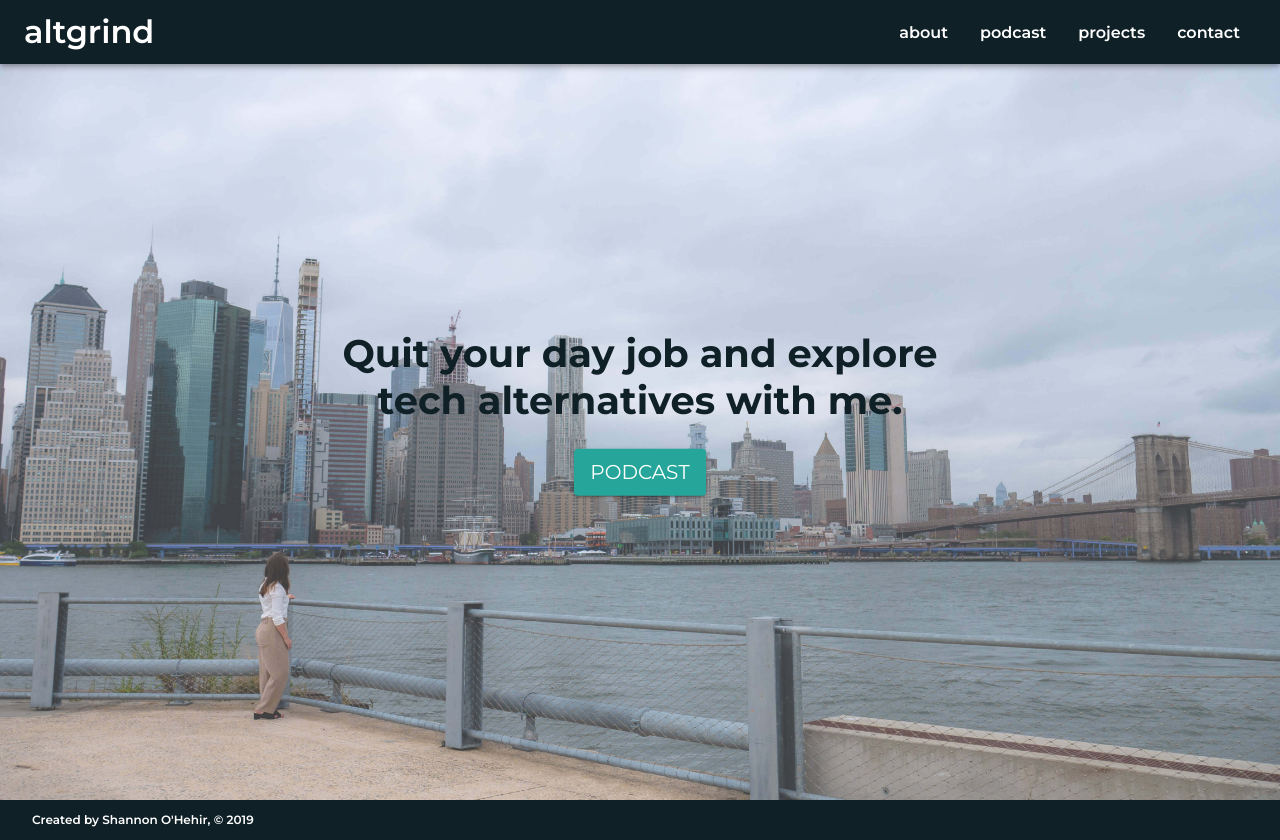
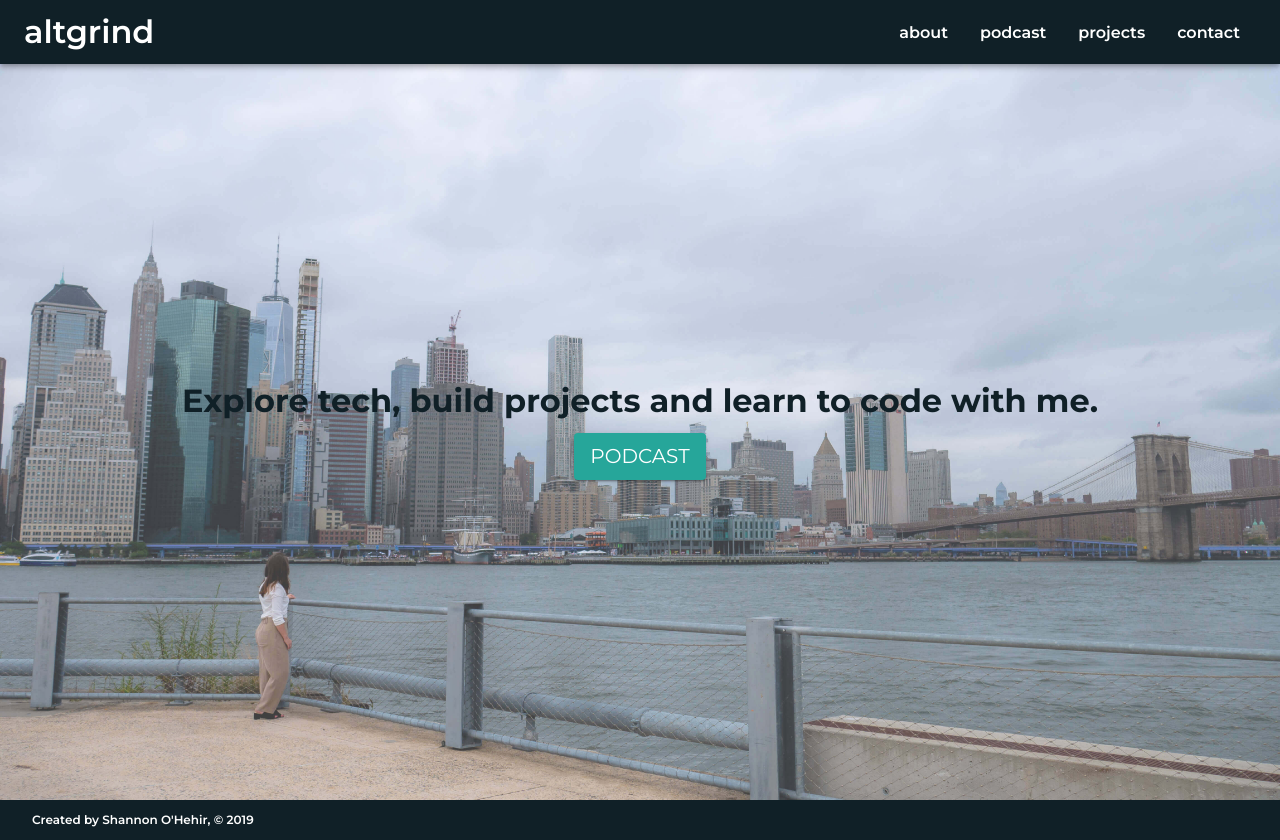
Before and after one commit to shannon88/altgrind-site, a React (Create React App) app: page / in a window 1280 px wide. Built offline with nearby package versions, Linux system fonts and the light colour scheme.

Commit message:
HOME PAGE IS WORKING. GOOD TO GO

```diff
--- a/src/components/Footer.module.css
+++ b/src/components/Footer.module.css
@@ -12,7 +12,6 @@
     width: 100%;
     height: 2.5rem;
     z-index: 2;
-
 }
 
 .footer p {
--- a/src/components/Header.js
+++ b/src/components/Header.js
@@ -38,7 +38,7 @@ const Header = () => {
 
   return (
     <div>
-      <AppBar position="fixed" className={classes.appBar}>
+      <AppBar className={classes.appBar} position="fixed">
         <Toolbar>
         <Box display={{ xs: 'block', md: 'none' }}>
           <NavMenu/>
--- a/src/containers/Website/Home/Home.js
+++ b/src/containers/Website/Home/Home.js
@@ -1,42 +1,70 @@
 import React from "react";
-import styles from "./Home.module.css";
 import Button from "@material-ui/core/Button";
 import { Link } from "react-router-dom";
 import Grid from "@material-ui/core/Grid";
 import { makeStyles } from "@material-ui/core/styles";
+import { withStyles } from "@material-ui/core/styles";
+import Paper from "@material-ui/core/Paper";
+import Container from "@material-ui/core/Container";
+import { Typography } from "@material-ui/core";
 
 const useStyles = makeStyles({
   button: {
     fontSize: "1.25rem"
   },
-  img: {
+  containerImg: {
     backgroundImage:
-      "url(" + require("./images/newyorkcity-skyline-small-edit-75opaque.jpg") + ")",
+      "url(" +
+      require("./images/newyorkcity-skyline-small-edit-75opaque.jpg") +
+      ")",
+    // width: "100%",
     backgroundSize: "cover",
+    width: "auto",
     height: "100vh",
     backgroundRepeat: "no-repeat",
     backgroundPosition: "center center"
-  }
+  },
+  tagline: {
+    color: "#102027",
+    fontSize: "2rem",
+    fontWeight: "700",
+    lineHeight: "2rem",
+    maxWidth: "90%",
+    marginBottom: "1rem"
+
+  },
+
 });
 
-const Home = () => {
-  const classes = useStyles();
+const styles = theme => ({
+  toolbar: theme.mixins.toolbar
+});
+// const styles = (theme) => ({
+//   appBarSpacer: theme.mixins.toolbar
+// });
+
+const Home = props => {
+  const styles = useStyles();
+  const { classes } = props;
   return (
-
-    <div className={classes.img}>
+    <div className={styles.containerImg}>
           <Grid
     container
-      spacing={0}
-      direction="column"
+    align="center"
     alignItems="center"
     justify="center"
+    alignContent="center"
+    direction="column"
+    style={{ height: "100vh" }}
   >
-      <div className={styles.bannerTextWrapper}>
-        <div className={styles.bannerText}>
-          <Grid item xs>
-          <h1>Quit your day job and explore tech alternatives with me.</h1>
+    <div className={classes.toolbar} />
+
+            <Typography className={styles.tagline}>
+              Explore tech, build projects and learn to code with me.
+              {/* Quit your day job and explore tech alternatives with me. */}
+            </Typography>
             <Button
-            className={classes.button}
+              className={styles.button}
               component={Link}
               to="/podcast"
               variant="contained"
@@ -44,13 +72,11 @@ const Home = () => {
             >
               Podcast
             </Button>
+
   </Grid>
+
         </div>
-      </div>
-      </Grid>
-    </div>
-
   );
 };
 
-export default Home;
+export default withStyles(styles)(Home);
--- a/src/containers/Website/Home/Home.module.css
+++ b/src/containers/Website/Home/Home.module.css
@@ -1,11 +1,13 @@
-.bannerText {
+/* .bannerText {
   position: absolute;
   left: 50%;
   top: 50%;
   transform: translate(-50%, -50%);
   color: #102027;
   font-size: 1.2rem;
-}
+} */
+
+
 
 .button {
   text-decoration: none;
--- a/src/containers/Website/Website.css
+++ b/src/containers/Website/Website.css
@@ -1,9 +1,9 @@
 .website {
-    text-align: center;
+    /* text-align: center; */
     font-family: 'Montserrat', sans-serif;
   }
 
 
-  .footer {
+  /* .footer {
     z-index: 2;
-  }
+  } */
--- a/src/containers/Website/Website.js
+++ b/src/containers/Website/Website.js
@@ -6,21 +6,37 @@ import { MuiThemeProvider } from "@material-ui/core/styles";
 import theme from "./muiTheme";
 import Header from "../../components/Header";
 import Footer from "../../components/Footer";
-// import Container from '@material-ui/core/Container';
-// import Grid from "@material-ui/core/Grid";
+import Grid from "@material-ui/core/Grid";
+import { makeStyles } from "@material-ui/core/styles";
 
-const Website = () => (
+const useStyles = makeStyles({
+  root: {
+    flexGrow: 1,
+    fontFamily: "'Montserrat', sans-serif"
+  },
+});
+
+const Website = () => {
+  const classes = useStyles();
+return (
   <BrowserRouter>
-    <MuiThemeProvider theme={theme}>
-      {/* <Container> */}
-      <div className="website">
+  <MuiThemeProvider theme={theme}>
+        <div className={classes.root}>
+        <Grid container direction="column" spacing={0}>
+        <Grid item xs>
         <Header />
+        </Grid>
+        <Grid item xs>
         <Routes />
+        </Grid>
+        <Grid item xs>
         <Footer />
-      </div>
-      {/* </Container> */}
-    </MuiThemeProvider>
-  </BrowserRouter>
-);
+        </Grid>
+        </Grid>
+        </div>
+  </MuiThemeProvider>
+</BrowserRouter>
+)
+};
 
 export default Website;
```
Lines whose indentation alone changed are shown as unchanged.
